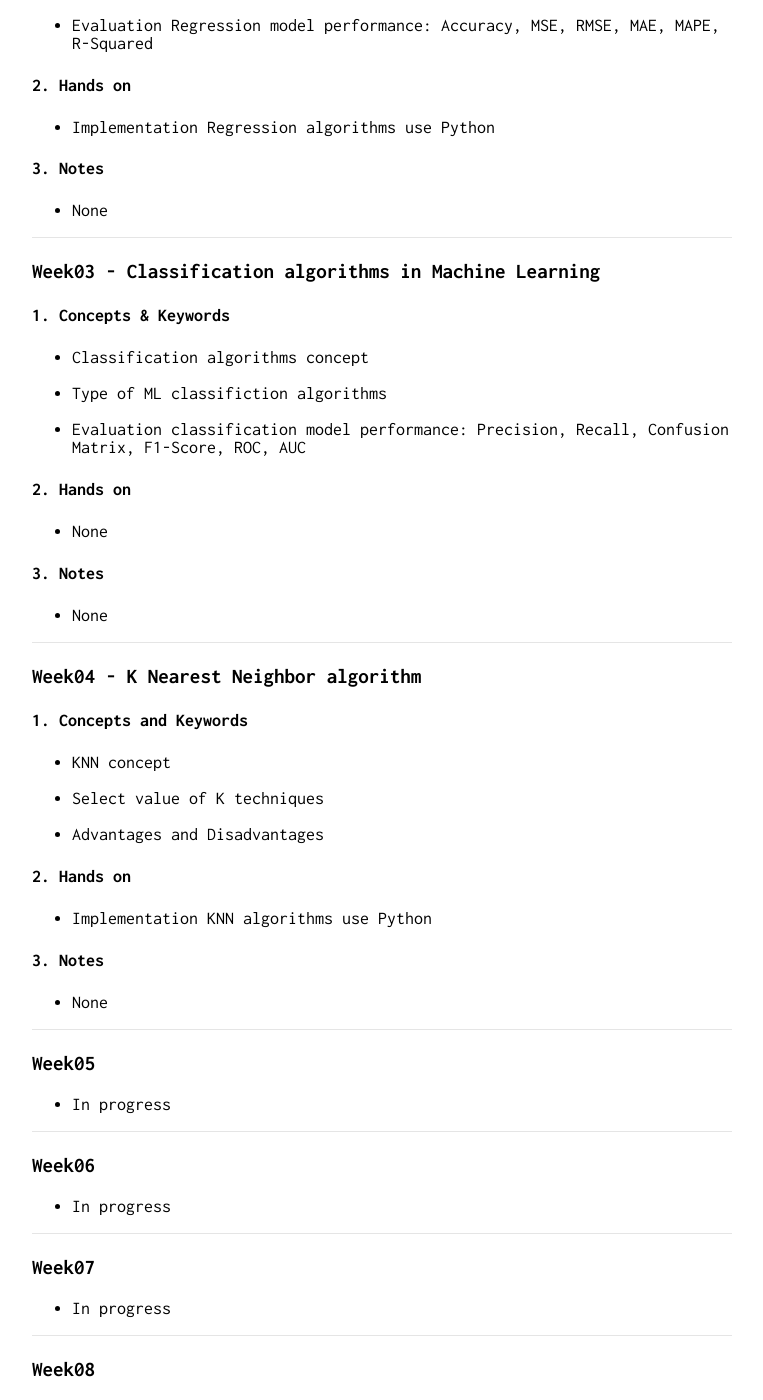
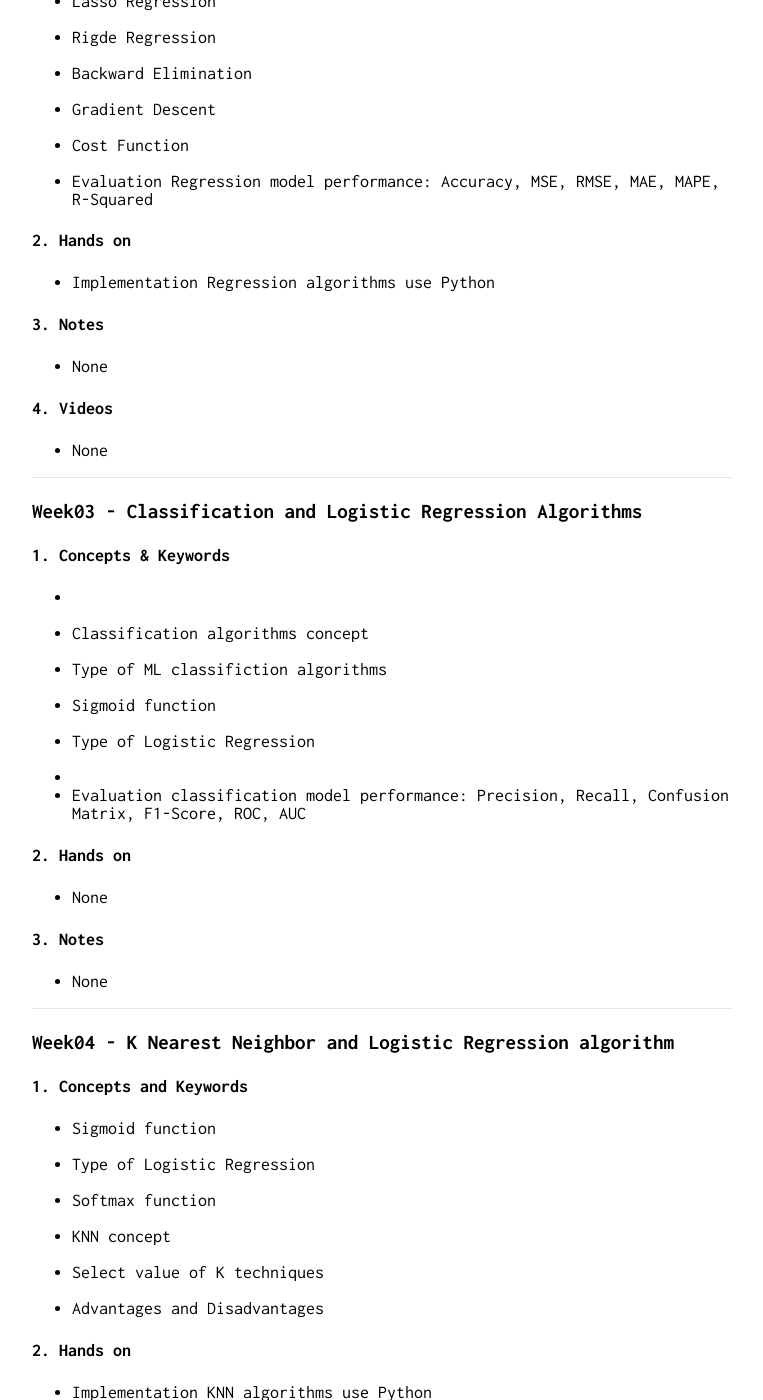
Before and after one commit to nguyenthaihoc02/About-Me, a Jekyll site: the page built from course_all/csai_000.md, in a window 1280 px wide and 1400 px high, scrolled down 2469 px. Shown: the whole window, without its empty margins (258-1021 px from the left). Built offline with Jekyll 4.4.1, drawn with Linux system fonts in a browser that asks for light colours; some of the changed text lies outside the part shown.

Commit message:
update course

```diff
--- a/course_all/csai_000.md
+++ b/course_all/csai_000.md
@@ -43,13 +47,13 @@ CSAIOOO includes discussions on AI-related topics, especially focusing on two ma
 
 ### 1. Blog & Website
 
-a. [Machine Learning basic, Vu Huu Tiep](https://machinelearningcoban.com/tabml_book/intro.html)
+* [Machine Learning basic, Vu Huu Tiep](https://machinelearningcoban.com/tabml_book/intro.html)
 
-b. [Dive into Deep Learning](https://d2l.aivivn.com/)
+* [Dive into Deep Learning](https://d2l.aivivn.com/)
 
-c. [Deep AI, Pham Dinh Khanh](https://phamdinhkhanh.github.io/deepai-book/ch_intro/main_contents.html)
+* [Deep AI, Pham Dinh Khanh](https://phamdinhkhanh.github.io/deepai-book/ch_intro/main_contents.html)
 
-d. [Data Science, Pham Dinh Khanh](https://phamdinhkhanh.github.io/content)
+* [Data Science, Pham Dinh Khanh](https://phamdinhkhanh.github.io/content)
 
 ### 2. Book
 
@@ -102,8 +106,12 @@ d. [Data Science, Pham Dinh Khanh](https://phamdinhkhanh.github.io/content)
 
 * None
 
+#### 4. Videos
+
+* None
+
 ---
-### Week02 - Suppervised Learning algorithms in Machine Learning
+### Week02 - Suppervised Learning and Regression Algorithms
 
 #### 1. Concepts and Keywords
 
@@ -131,15 +139,25 @@ d. [Data Science, Pham Dinh Khanh](https://phamdinhkhanh.github.io/content)
 
 * None
 
+#### 4. Videos
+
+* None
+
 ---
-### Week03 - Classification algorithms in Machine Learning
+### Week03 - Classification and Logistic Regression Algorithms
 
 #### 1. Concepts & Keywords
 
+*
 * Classification algorithms concept
 
 * Type of ML classifiction algorithms
 
+* Sigmoid function
+
+* Type of Logistic Regression
+
+*
 * Evaluation classification model performance: Precision, Recall, Confusion Matrix, F1-Score, ROC, AUC
 
 #### 2. Hands on
@@ -151,9 +169,15 @@ d. [Data Science, Pham Dinh Khanh](https://phamdinhkhanh.github.io/content)
 * None
 
 ---
-### Week04 - K Nearest Neighbor algorithm
+### Week04 - K Nearest Neighbor and Logistic Regression algorithm
 
 #### 1. Concepts and Keywords
+
+* Sigmoid function
+
+* Type of Logistic Regression
+
+* Softmax function
 
 * KNN concept
 
@@ -172,7 +196,9 @@ d. [Data Science, Pham Dinh Khanh](https://phamdinhkhanh.github.io/content)
 ----
 ### Week05
 
-* In progress
+#### 1. Concepts and Keywords
+
+*
 
 ---
 ### Week06
```
Also changed, not shown: other parts of course_all/csai_000.md (+7 -3 lines), index.md (+1 -1 lines).
